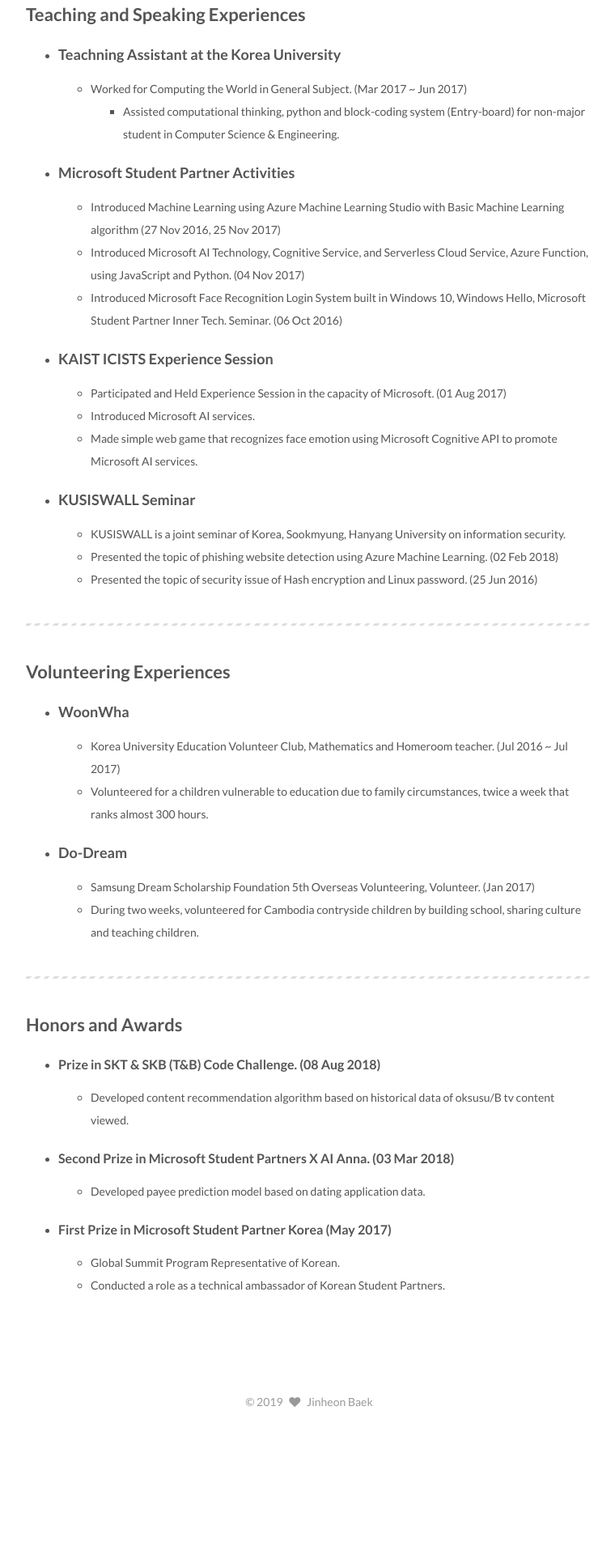
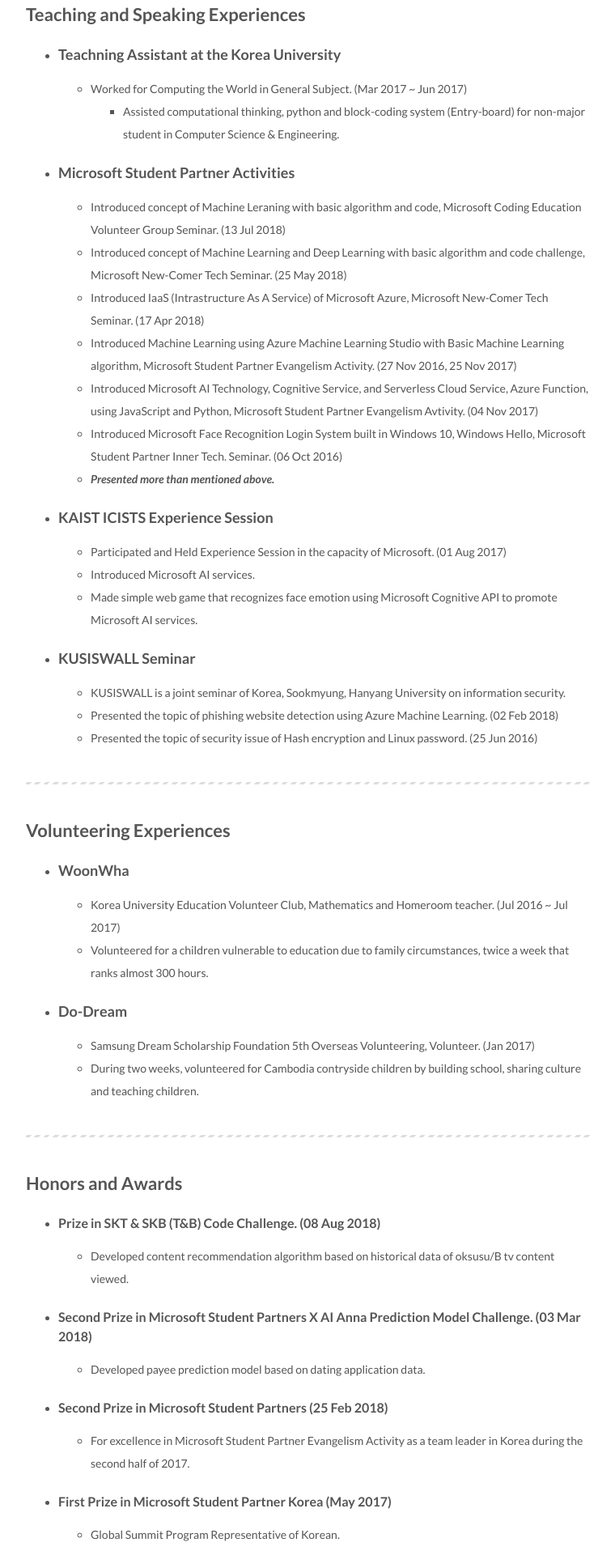
Before and after one commit to JinheonBaek/JinheonBaek.github.io, a Jekyll site: the page built from about/index.md, in a window 1280 px wide. Shown: the part 3480-5396 px from the top of the page at 81% size, without its empty margins (258-1018 px from the left). Built offline with Jekyll 4.4.1, drawn with Linux system fonts in a browser that asks for light colours; comment, search, counter and statistics services are not loaded; before the commit the page ends 5246 px from its top, so only the background shows below that.

Commit message:
feat(about): add more experience in taching and speaking, style(about): formatting

```diff
--- a/about/index.md
+++ b/about/index.md
@@ -101,9 +101,13 @@
         - Assisted computational thinking, python and block-coding system (Entry-board) for non-major student in Computer Science & Engineering.
 
 - ### Microsoft Student Partner Activities
-    - Introduced Machine Learning using Azure Machine Learning Studio with Basic Machine Learning algorithm (27 Nov 2016, 25 Nov 2017)
-    - Introduced Microsoft AI Technology, Cognitive Service, and Serverless Cloud Service, Azure Function, using JavaScript and Python. (04 Nov 2017)
+    - Introduced concept of Machine Leraning with basic algorithm and code, Microsoft Coding Education Volunteer Group Seminar. (13 Jul 2018)
+    - Introduced concept of Machine Learning and Deep Learning with basic algorithm and code challenge, Microsoft New-Comer Tech Seminar. (25 May 2018)
+    - Introduced IaaS (Intrastructure As A Service) of Microsoft Azure, Microsoft New-Comer Tech Seminar. (17 Apr 2018)
+    - Introduced Machine Learning using Azure Machine Learning Studio with Basic Machine Learning algorithm, Microsoft Student Partner Evangelism Activity. (27 Nov 2016, 25 Nov 2017)
+    - Introduced Microsoft AI Technology, Cognitive Service, and Serverless Cloud Service, Azure Function, using JavaScript and Python, Microsoft Student Partner Evangelism Avtivity. (04 Nov 2017)
     - Introduced Microsoft Face Recognition Login System built in Windows 10, Windows Hello, Microsoft Student Partner Inner Tech. Seminar. (06 Oct 2016)
+    - __*Presented more than mentioned above.*__
 
 - ### KAIST ICISTS Experience Session
     - Participated and Held Experience Session in the capacity of Microsoft. (01 Aug 2017)
@@ -132,8 +136,11 @@
 - #### Prize in SKT & SKB (T&B) Code Challenge. (08 Aug 2018)
     - Developed content recommendation algorithm based on historical data of oksusu/B tv content viewed.
 
-- #### Second Prize in Microsoft Student Partners X AI Anna. (03 Mar 2018)
+- #### Second Prize in Microsoft Student Partners X AI Anna Prediction Model Challenge. (03 Mar 2018)
     - Developed payee prediction model based on dating application data.
+
+- #### Second Prize in Microsoft Student Partners (25 Feb 2018)
+    - For excellence in Microsoft Student Partner Evangelism Activity as a team leader in Korea during the second half of 2017.
 
 - #### First Prize in Microsoft Student Partner Korea (May 2017)
     - Global Summit Program Representative of Korean.
```
Also changed, not shown: 11 other files.
